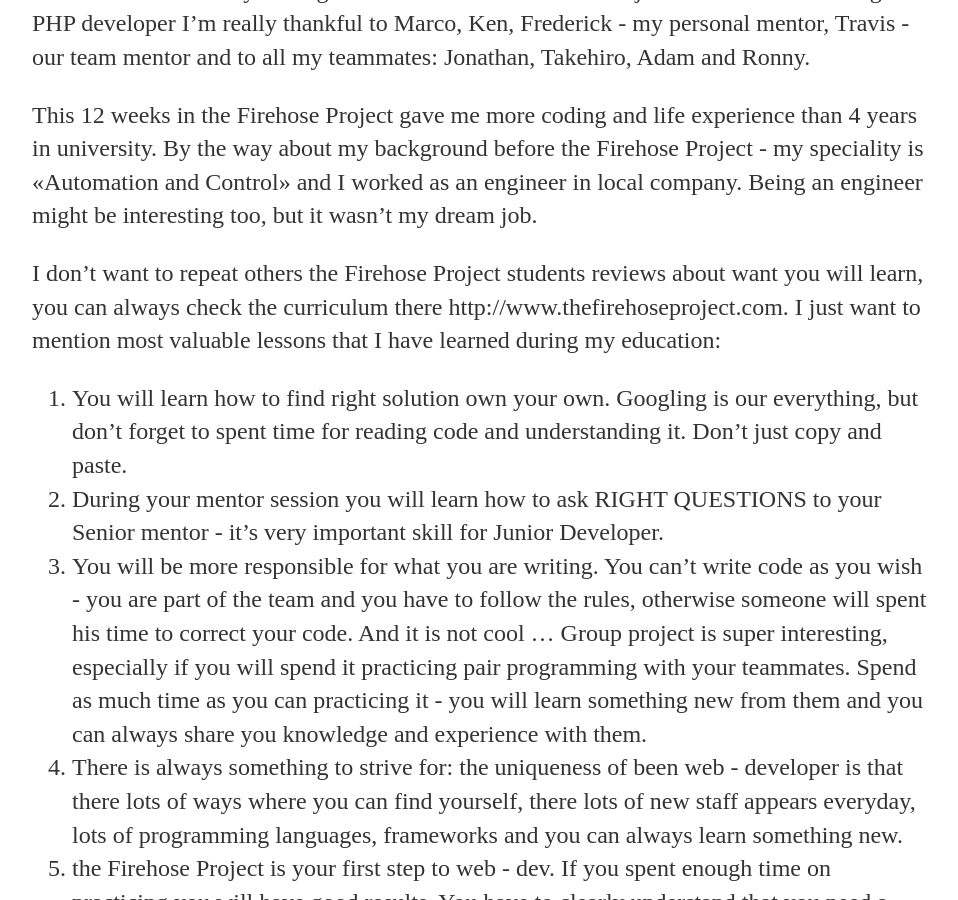
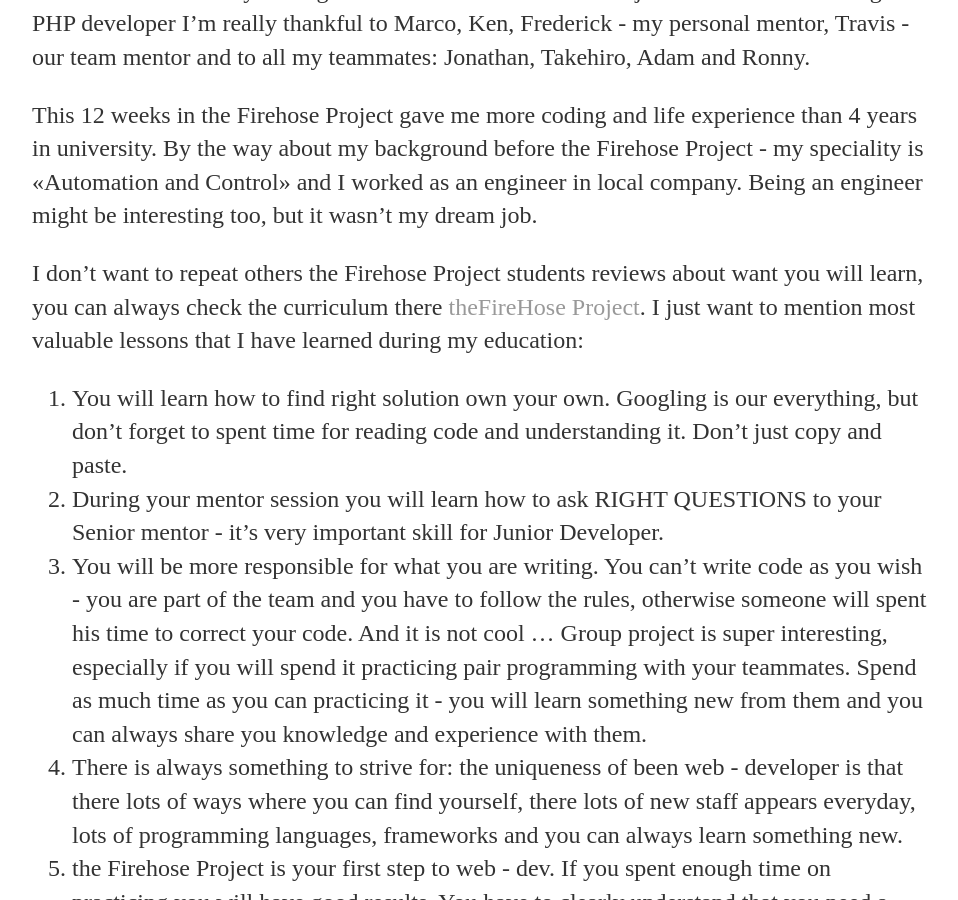
Before and after one commit to gagaception/gagaception.github.io, a Jekyll site: the page built from _posts/2016-08-20-theFirehose-project-review.md, in a window 1280 px wide and 900 px high, scrolled down 562 px. Shown: the whole window, without its empty margins (160-1118 px from the left). Built offline with Jekyll 4.4.1, drawn with Linux system fonts in a browser that asks for light colours.

Commit message:
styling firehose project review post

```diff
--- a/_posts/2016-08-20-theFirehose-project-review.md
+++ b/_posts/2016-08-20-theFirehose-project-review.md
@@ -13,7 +13,7 @@
 
 This 12 weeks in the Firehose Project gave me more coding and life experience than 4 years in university. By the way about my background before the Firehose Project - my speciality is «Automation and Control» and I worked as an engineer in local company. Being an engineer might be interesting too, but it wasn’t my dream job.
 
-I don’t want to repeat others the Firehose Project students reviews about want you will learn, you can always check the curriculum there http://www.thefirehoseproject.com. I just want to mention most valuable lessons that I have learned during my education:
+I don’t want to repeat others the Firehose Project students reviews about want you will learn, you can always check the curriculum there <a href="http://www.thefirehoseproject.com">theFireHose Project</a>. I just want to mention most valuable lessons that I have learned during my education:
 <ol>
 	<li>You will learn how to find right solution own your own. Googling is our everything, but don’t forget to spent time for reading code and understanding it. Don’t just copy and paste.</li>
 	<li>During your mentor session you will learn how to ask RIGHT QUESTIONS to your Senior mentor - it’s very important skill for Junior Developer.</li>
@@ -26,7 +26,7 @@
 
 In my case, after graduation from the Firehose project, I spend 2 month searching for job, it might sound not very optimistic, but in our reality there are lots of developer without any real experience (same was I and maybe you) and if you want to be noticed you have to understand this fact and start think different while you are in search of job. Be honest with yourself about your coding skills, don’t embellish them in your CV. I was interviewed more than 40 times. Of course it is not very pleasant to hear refusal, but you have to find profit even from them. I was asked lots of questions, the answers to which I didn’t know, but after each interview I spent time searching for answers. In my CV I wrote about my coding journey with the Firehose Project, I wrote that i super passionate about programming and ready to start working as trainee.
 
-<h4>It is not the question about money when you start your carrier as a programer.</h4>
+<b>It is not the question about money when you start your carrier as a programer.</b>
 
 I was honest with my future employer and he saw my serious mood to become cool web - developer. And now I’m working in one of the best company in Kazakhstan, with great colleagues. After few month Senior - developer - his name is Alex, who was checking CVs told me that he insisted on that I was accepted to work, because from 150 CVs I was only one who told the truth about programming skills and did something in the beginning of my carrier (participated in the Firehose Project bootcamp) and he saw my serious attitude and my passion. By the way, now he is my good friend and my mentor. With his help I found out about local coding community and now I’m participating in all meet-ups and conference.
 
```
